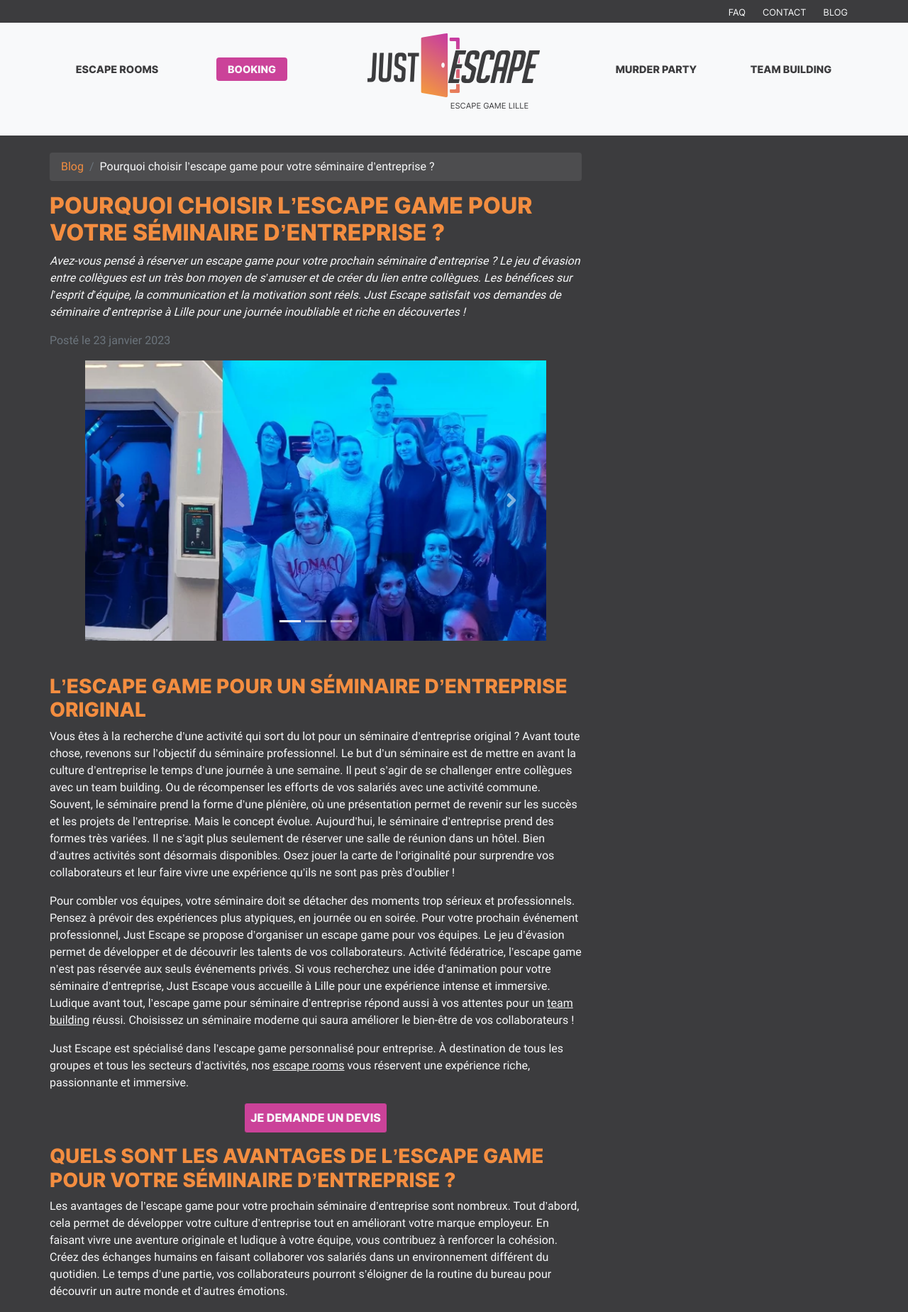
After one commit to just-escape/justw, a Django app: template pages/templates/blog_seminaire_entreprise_escape_game.html in a window 1280 px wide. The commit adds this page. Shown: the top 1849 px of the page at 71% size. Run offline with Django 3.2, Linux system fonts and the light colour scheme; the template is opened without the code that fills it: most values are stand-ins (such as "Sample title", 1, 10 or a date in 2020); some libraries are stand-ins or nearby versions.

Commit message:
add new article

```diff
--- a/justw/urls.py
+++ b/justw/urls.py
@@ -31,6 +31,7 @@ urlpatterns = i18n_patterns(
     path('blog/9-questions-one-brain-escape-game-lille', views.blog_9_questions_one_brain_escape_game_lille, name='blog-9-questions-one-brain-escape-game-lille'),
     path('blog/activite-team-building-escape-game-lille', views.blog_activite_team_building_votre_escape_game_a_lille, name='blog-activite-team-building-escape-game-lille'),
     path('blog/salle-reunion-escape-game', views.blog_salle_reunion_escape_game, name='blog-salle-reunion-escape-game'),
+    path('blog/seminaire-entreprise-escape-game', views.blog_seminaire_entreprise_escape_game, name='blog-seminaire-entreprise-escape-game'),
     path('404', views.error404, name='404'),
     path('partenaires', views.partners, name='partners'),
     path('contact', views.contact, name='contact'),
--- /dev/null
+++ b/pages/templates/blog_seminaire_entreprise_escape_game.html
@@ -0,0 +1,140 @@
+{% extends "base.html" %}
+
+{% block title %}L’escape game pour un séminaire d’entreprise original{% endblock %}
+{% block description %}L’escape game séduit de plus en plus les entreprises. Le temps d’un séminaire, retrouvez-vous en équipe dans les escape rooms immersives de Just Escape.{% endblock %}
+
+{% block og_title %}L’escape game pour un séminaire d’entreprise original{% endblock %}
+{% block og_description %}L’escape game séduit de plus en plus les entreprises. Le temps d’un séminaire, retrouvez-vous en équipe dans les escape rooms immersives de Just Escape.{% endblock %}
+
+{% block main_header %}{% endblock %}
+
+{% block content %}
+
+  <div class="jumbotron pt-4">
+    <div class="container px-0">
+      <div class="row">
+        <div class="col col-md-10 col-lg-8">
+          <div>
+            <ol class="breadcrumb softdark py-2">
+              <li class="breadcrumb-item"><a href="/blog" class="text-jaffa">Blog</a></li>
+              <li class="breadcrumb-item active" aria-current="page">Pourquoi choisir l’escape game pour votre séminaire d’entreprise ?</li>
+            </ol>
+          </div>
+
+          <h1 class="text-jaffa">Pourquoi choisir l’escape game pour votre séminaire d’entreprise ?</h1>
+          <p class="font-italic">Avez-vous pensé à réserver un escape game pour votre prochain séminaire d’entreprise ? Le jeu d’évasion entre collègues est un très bon moyen de s’amuser et de créer du lien entre collègues. Les bénéfices sur l’esprit d’équipe, la communication et la motivation sont réels. Just Escape satisfait vos demandes de séminaire d’entreprise à Lille pour une journée inoubliable et riche en découvertes !</p>
+          <p class="text-muted">Posté le 23 janvier 2023</p>
+
+          <div class="row justify-content-center mb-5">
+            <div class="col-12 col-md-10 px-md-0">
+              <div id="carousel-tb" class="carousel carousel-zoom-in slide" data-ride="carousel">
+                <ol class="carousel-indicators">
+                  <li data-target="#carousel-tb" data-slide-to="0" class="active"></li>
+                  <li data-target="#carousel-tb" data-slide-to="1"></li>
+                  <li data-target="#carousel-tb" data-slide-to="2"></li>
+                </ol>
+                <div class="carousel-inner">
+                  <div class="carousel-item active">
+                    <picture>
+                      <source srcset="/static/img/activite-team-building-escape-game-lille.webp" type="image/webp">
+                      <source srcset="/static/img/activite-team-building-escape-game-lille.jpg" type="image/jpg">
+                      <img class="img-fluid" src="/static/img/activite-team-building-escape-game-lille.jpg" alt="Activite team building escape game lille">
+                    </picture>
+                  </div>
+                  <div class="carousel-item">
+                    <picture>
+                      <source srcset="/static/img/activite-team-building-escape-room-lille.webp" type="image/webp">
+                      <source srcset="/static/img/activite-team-building-escape-room-lille.jpg" type="image/jpg">
+                      <img class="img-fluid" src="/static/img/activite-team-building-escape-room-lille.jpg" alt="Activite team building escape room lille">
+                    </picture>
+                  </div>
+                  <div class="carousel-item">
+                    <picture>
+                      <source srcset="/static/img/activite-team-building-murder-party-lille.webp" type="image/webp">
+                      <source srcset="/static/img/activite-team-building-murder-party-lille.jpg" type="image/jpg">
+                      <img loading="lazy" class="img-fluid w-100" src="/static/img/activite-team-building-murder-party-lille.jpg" alt="Activite team building murder party lille">
+                    </picture>
+                  </div>
+                </div>
+                <a class="carousel-control-prev" href="#carousel-tb" role="button" data-slide="prev">
+                  <span class="carousel-control-prev-icon" aria-hidden="true"></span>
+                  <span class="sr-only">Précédent</span>
+                </a>
+                <a class="carousel-control-next" href="#carousel-tb" role="button" data-slide="next">
+                  <span class="carousel-control-next-icon" aria-hidden="true"></span>
+                  <span class="sr-only">Suivant</span>
+                </a>
+              </div>
+            </div>
+          </div>
+
+          <h2 class="text-jaffa">L’escape game pour un séminaire d’entreprise original</h2>
+          <p>Vous êtes à la recherche d’une activité qui sort du lot pour un séminaire d’entreprise original ? Avant toute chose, revenons sur l’objectif du séminaire professionnel. Le but d’un séminaire est de mettre en avant la culture d’entreprise le temps d’une journée à une semaine. Il peut s’agir de se challenger entre collègues avec un team building. Ou de récompenser les efforts de vos salariés avec une activité commune. Souvent, le séminaire prend la forme d’une plénière, où une présentation permet de revenir sur les succès et les projets de l’entreprise. Mais le concept évolue. Aujourd’hui, le séminaire d’entreprise prend des formes très variées. Il ne s’agit plus seulement de réserver une salle de réunion dans un hôtel. Bien d’autres activités sont désormais disponibles. Osez jouer la carte de l’originalité pour surprendre vos collaborateurs et leur faire vivre une expérience qu’ils ne sont pas près d’oublier !</p>
+
+          <p>Pour combler vos équipes, votre séminaire doit se détacher des moments trop sérieux et professionnels. Pensez à prévoir des expériences plus atypiques, en journée ou en soirée. Pour votre prochain événement professionnel, Just Escape se propose d’organiser un escape game pour vos équipes. Le jeu d’évasion permet de développer et de découvrir les talents de vos collaborateurs. Activité fédératrice, l’escape game n’est pas réservée aux seuls événements privés. Si vous recherchez une idée d’animation pour votre séminaire d’entreprise, Just Escape vous accueille à Lille pour une expérience intense et immersive. Ludique avant tout, l’escape game pour séminaire d’entreprise répond aussi à vos attentes pour un <a href='/team-building'>team building</a> réussi. Choisissez un séminaire moderne qui saura améliorer le bien-être de vos collaborateurs !</p>
+
+          <p>Just Escape est spécialisé dans l’escape game personnalisé pour entreprise. À destination de tous les groupes et tous les secteurs d’activités, nos <a href='/salles'>escape rooms</a> vous réservent une expérience riche, passionnante et immersive.</p>
+
+          <div class="d-flex justify-content-center mb-3">
+                  <a href="/team-building#devis" class="btn btn-primary p-2"><span>Je demande un devis</span></a>
+          </div>
+
+          <h2 class="text-jaffa">Quels sont les avantages de l’escape game pour votre séminaire d’entreprise ?</h2>
+
+          <p>Les avantages de l’escape game pour votre prochain séminaire d’entreprise sont nombreux. Tout d’abord, cela permet de développer votre culture d’entreprise tout en améliorant votre marque employeur. En faisant vivre une aventure originale et ludique à votre équipe, vous contribuez à renforcer la cohésion. Créez des échanges humains en faisant collaborer vos salariés dans un environnement différent du quotidien. Le temps d’une partie, vos collaborateurs pourront s’éloigner de la routine du bureau pour découvrir un autre monde et d’autres émotions.</p>
+
+          <p>L’escape game pour séminaire d’entreprise participe directement au sentiment d’appartenance de vos salariés et à leur engagement dans la société. Si le principal objectif de cet événement est de faire vivre un moment chaleureux et convivial axé sur le partage, vous pourrez faire naître de nouvelles relations entre collègues.</p>
+
+          <p>Just Escape vous permet de personnaliser entièrement le format de votre expérience pour vivre un séminaire aussi unique que moderne. Par ailleurs, sachez que nous proposons également une salle de séminaire à Lille. Une solution sur mesure si vous préférez bénéficier d’un lieu au calme pour vous retrouver en équipe. La salle de réception est équipée de nombreux dispositifs au service de votre présentation de travail. Cette même salle peut également servir de lieu de rassemblement pour un cocktail après votre escape game. À moins que vous ne préfériez l’animation murder party...</p>
+
+          <h2 class="text-jaffa">Escape room ou murder party : votre séminaire d’entreprise clé en main</h2>
+          <p>Pour organiser un séminaire d’entreprise clé en main, Just Escape vous donne le choix entre l’escape game, la <a href='/murder-party'>murder party</a> et plein d'autres activités. Nous nous adaptons au niveau de difficulté souhaité et à la taille de votre groupe. Ainsi, en cas de groupe nombreux (jusqu’à 50 personnes), nous pourrons vous diviser en deux équipes. Pendant qu’une équipe participe à un escape game ou à une murder party, l’autre pourra retrouver d’autres animations spécialement mises au point par nos soins. Nous pouvons vous proposer des jeux de société et des collations. Collation sucrée, petit-déjeuner, cocktail dînatoire… à vous de choisir ce qui vous ferait plaisir !</p>
+
+          <p>Côté escape game, nous vous proposons de vous téléporter en 2080. Notre escape room Digimiam vous invite dans un restaurant connecté à Lille. Pour relever le défi dans le temps imparti, il va falloir résoudre des énigmes électroniques. Une aventure sensationnelle qui mise sur les nouvelles technologies et l’intelligence artificielle, un concept qu’aucune entreprise ne peut se permettre d’ignorer. Puisque nous avons à cœur de mettre en avant la culture locale, nous nous proposons aussi de vous faire découvrir la gastronomie flamande. Si nous donnons la priorité au divertissement, nous ne négligeons pas la sécurité pour autant. Tout au long de la partie, l’équipe de Just Escape suit la progression des joueurs à distance via un système de micros et de caméras.</p>
+
+          <p>Sorte d’enquête policière plus vraie que nature, notre murder party est une expérience réaliste dont le scénario vous plonge dans l’Amérique du XIXe siècle. Du temps des saloons et de la ruée vers l’or, vous avez un rôle à jouer. Oubliez votre personnalité du quotidien. Dans la peau d’un trappeur, d’un chercheur d’or, d’un shérif, d’un serveur de saloon ou d’un banquier corrompu, vous allez devoir user de bon sens et de diplomatie pour réussir. D’une durée d’environ 3 heures, la murder party fait intervenir des acteurs en costume aux côtés des participants. Des rafraîchissements sont prévus sur place pour assurer une expérience agréable.</p>
+
+          <p>Pour les grands groupes, il est préférable d’anticiper la réservation pour garantir la disponibilité du créneau. N’hésitez pas à prendre contact avec notre équipe pour toute demande ou question sur nos prestations ou nos animations sur mesure. Demandez votre devis personnalisé pour votre séminaire d’entreprise à Lille. Just Escape a la solution que vous recherchez !</p>
+
+          <div class="d-flex justify-content-center mb-4">
+            <a href="tel:+33789053790" class="btn btn-primary px-5">
+              <span>J'appelle pour organiser mon événement : 07 89 05 37 90</span>
+            </a>
+          </div>
+
+        </div>
+      </div>
+
+    </div>
+  </div>
+
+{% endblock %}
+
+{% block post_base_js %}
+  <script type="application/ld+json">
+    {
+        "@context": "https://schema.org/",
+        "@type": "BreadcrumbList",
+        "itemListElement": [
+            {
+                "@type": "ListItem",
+                "position": 1,
+                "name": "Just Escape",
+                "item": "https://just-escape.fr/"
+            },
+            {
+                "@type": "ListItem",
+                "position": 2,
+                "name": "Blog",
+                "item": "https://just-escape.fr/blog"
+            },
+            {
+                "@type": "ListItem",
+                "position": 3,
+                "name": "Pourquoi choisir l’escape game pour votre séminaire d’entreprise ?",
+                "item": "https://just-escape.fr/blog/seminaire-entreprise-escape-game"
+            }
+        ]
+    }
+  </script>
+{% endblock %}
--- a/pages/views.py
+++ b/pages/views.py
@@ -419,6 +419,11 @@ def blog_salle_reunion_escape_game(request):
     return render(request, 'blog_salle_reunion_escape_game.html', data)
 
 
+def blog_seminaire_entreprise_escape_game(request):
+    data = {'lang': '', 'localized': False}
+    return render(request, 'blog_seminaire_entreprise_escape_game.html', data)
+
+
 def error404(request):
     data = {'current_page': '404', 'noindex': True, 'lang': get_lang(request), 'localized': True}
     r = render(request, '404.html', data)
```
Also changed, not shown: pages/templates/blog.html (+20 -0 lines).
